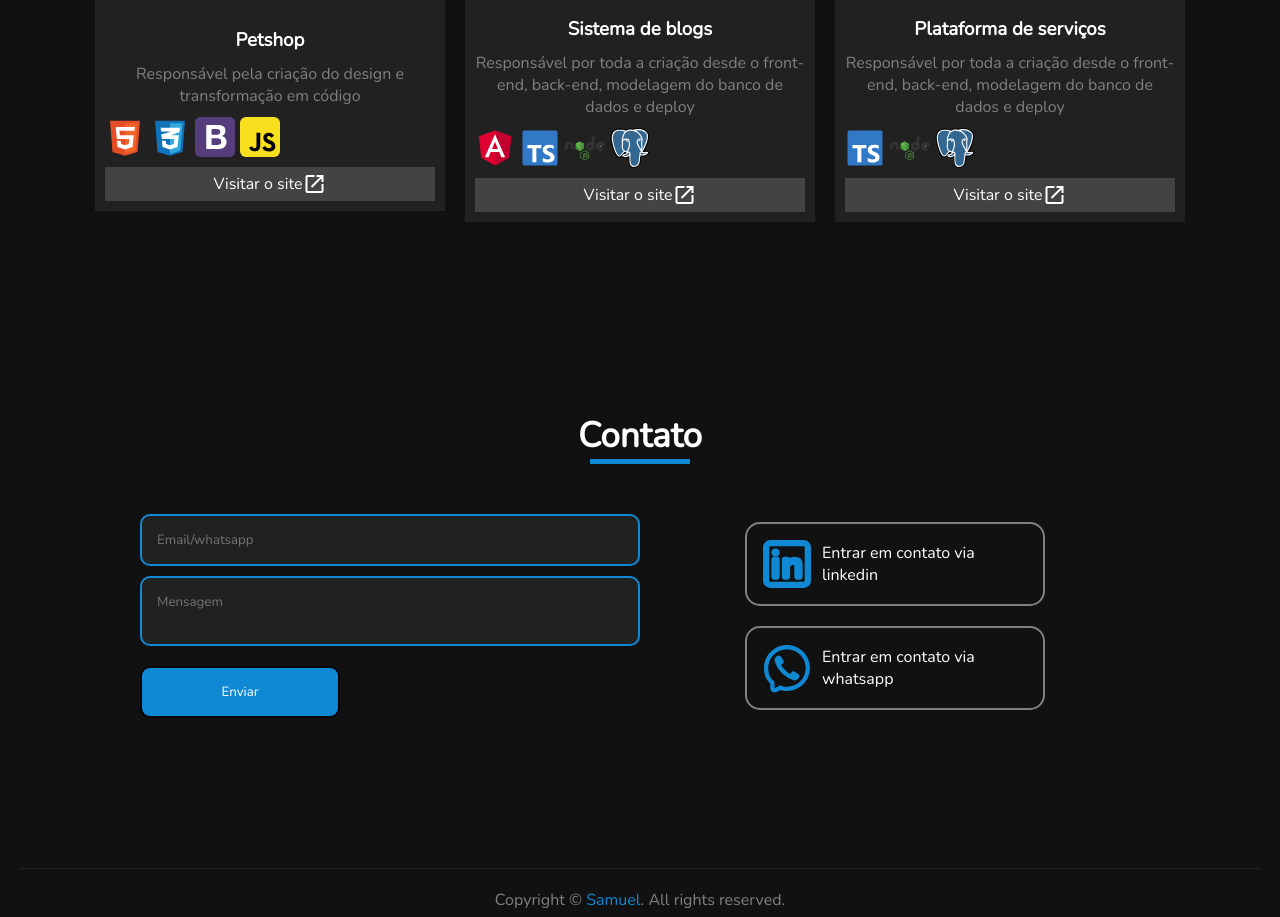
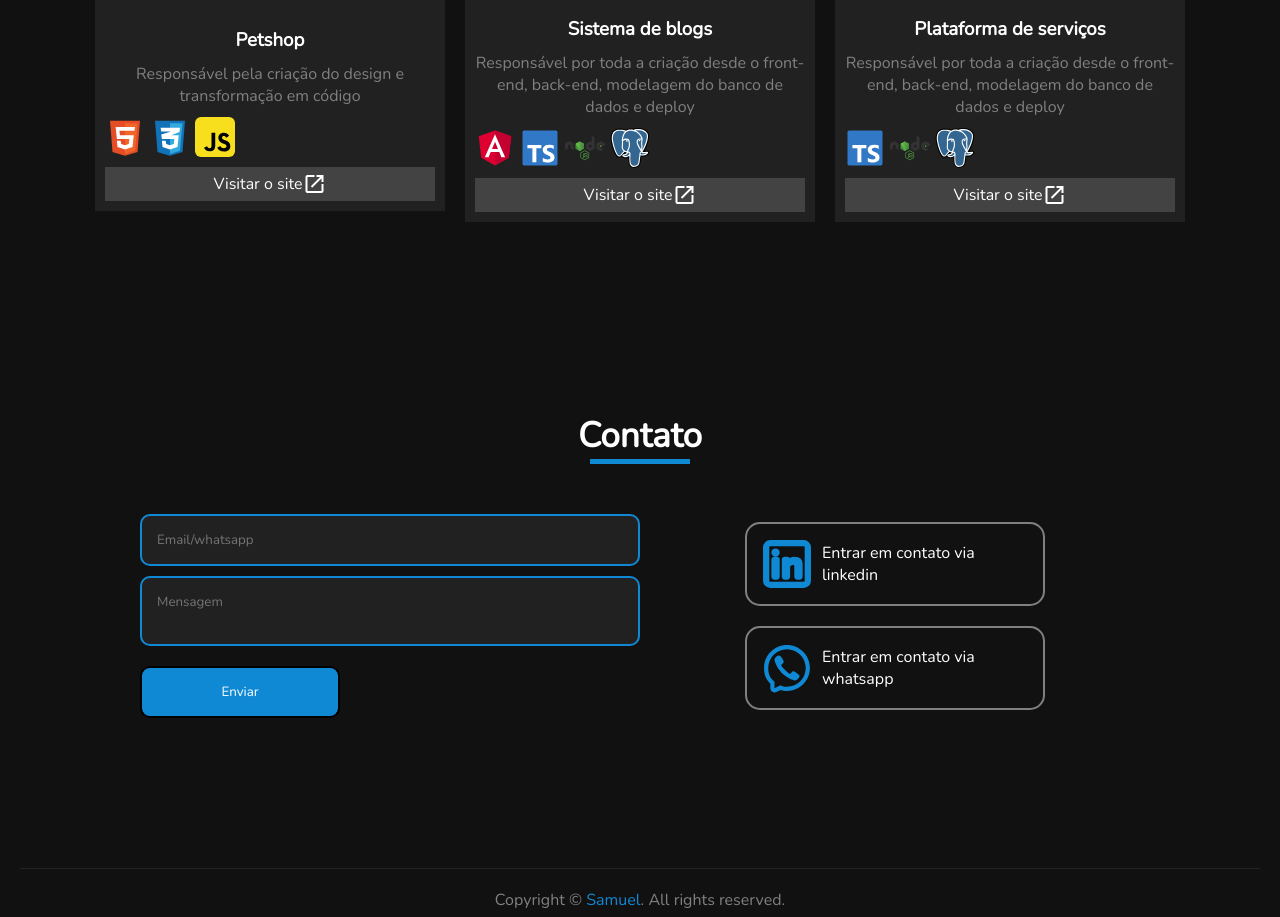
Before and after one commit to bytutscode/samuel-lima, a plain HTML site: page index.html in a window 1280 px wide. Shown: the part 3263-4180 px from the top of the page. Drawn offline with nearby package versions, Linux system fonts and the light colour scheme.

Commit message:
Update index.html

```diff
--- a/index.html
+++ b/index.html
@@ -222,7 +222,6 @@
                             <div class="skills">
                                 <img src="./assets/images/skills/html.svg" alt="">
                                 <img src="./assets/images/skills/css.svg" alt="">
-                                <img src="./assets/images/skills/bootstrap.svg" alt="">
                                 <img src="./assets/images/skills/javascript.svg" alt="">
                             </div>
                             <a class="btn-link" href="https://bytutscode.github.io/petshop/" target="_blank">Visitar o
```
